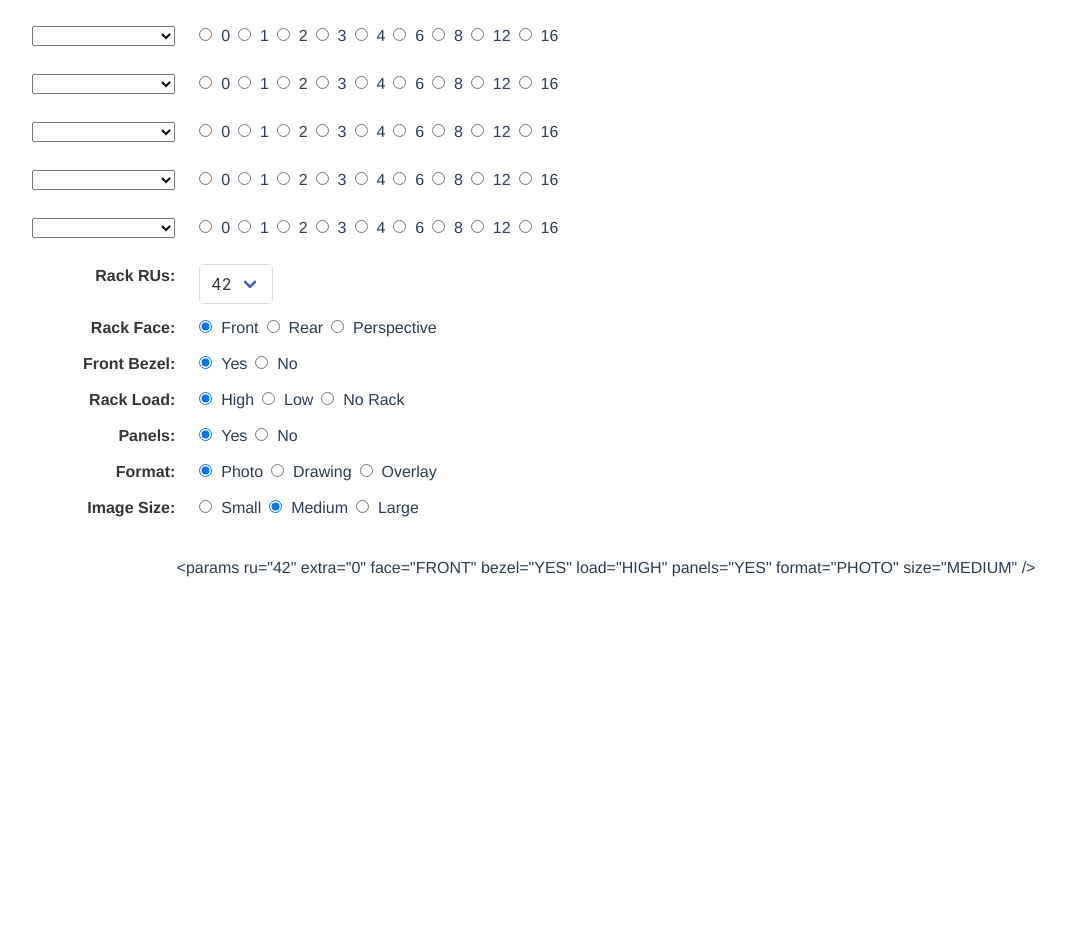
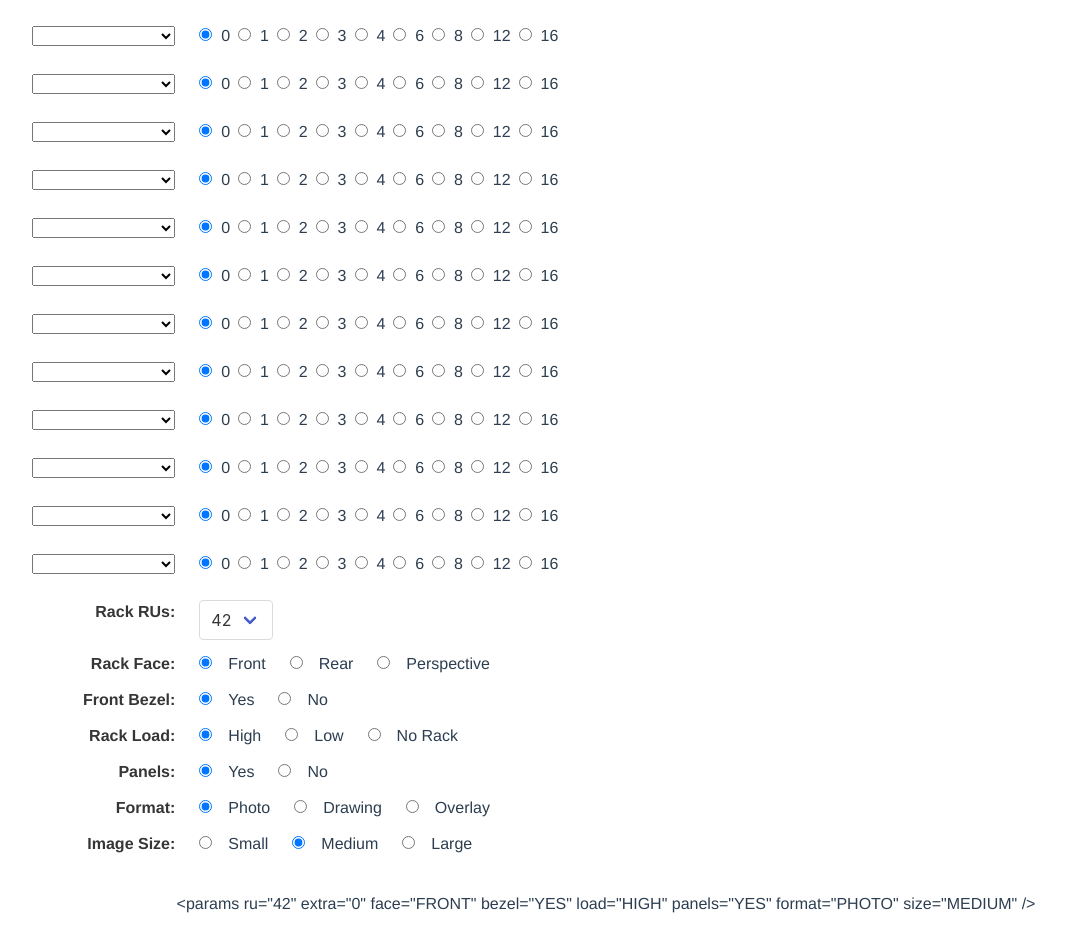
Before and after one commit to itodddev/ucs-components, a Vue app: page / in a window 1280 px wide. Shown: the part 204-1132 px from the top of the page, without its empty margins (34-1100 px from the left). Before the commit the page ends 800 px from the top, so only its background shows below. Built offline with nearby package versions, Linux system fonts and the light colour scheme.

Commit message:
Update Parameters & RackItem

```diff
--- a/src/components/Parameters.vue
+++ b/src/components/Parameters.vue
@@ -43,13 +43,13 @@
                     <div class="field is-narrow">
                         <div class="control has-text-centered">
                             <label class="radio">
-                                <input type="radio" name="face" value="FRONT" v-model="rackFace"> &nbsp;Front
+                                <input type="radio" name="face" value="FRONT" v-model="rackFace" /><span class="choicePadding">Front</span>
                             </label>
                             <label class="radio">
-                                <input type="radio" name="face" value="REAR" v-model="rackFace"> &nbsp;Rear
+                                <input type="radio" name="face" value="REAR" v-model="rackFace"/><span class="choicePadding">Rear</span>
                             </label>
                             <label class="radio">
-                                <input type="radio" name="face" value="PERSPECTIVE" v-model="rackFace"> &nbsp;Perspective
+                                <input type="radio" name="face" value="PERSPECTIVE" v-model="rackFace" /><span class="choicePadding">Perspective</span>
                             </label>
                         </div>
                     </div>
@@ -68,10 +68,10 @@
                     <div class="field is-narrow">
                         <div class="control has-text-centered">
                             <label class="radio">
-                                <input type="radio" name="bezl" value="YES" v-model="frontBezel"> &nbsp;Yes
+                                <input type="radio" name="bezl" value="YES" v-model="frontBezel" /><span class="choicePadding">Yes</span>
                             </label>
                             <label class="radio">
-                                <input type="radio" name="bezl" value="NO" v-model="frontBezel"> &nbsp;No
+                                <input type="radio" name="bezl" value="NO" v-model="frontBezel" /><span class="choicePadding">No</span>
                             </label>
                         </div>
                     </div>
@@ -90,13 +90,13 @@
                     <div class="field is-narrow">
                         <div class="control has-text-centered">
                             <label class="radio">
-                                <input type="radio" name="load" value="HIGH" v-model="rackLoad"> &nbsp;High
+                                <input type="radio" name="load" value="HIGH" v-model="rackLoad" /><span class="choicePadding">High</span>
                             </label>
                             <label class="radio">
-                                <input type="radio" name="load" value="LOW" v-model="rackLoad"> &nbsp;Low
+                                <input type="radio" name="load" value="LOW" v-model="rackLoad" /><span class="choicePadding">Low</span>
                             </label>
                             <label class="radio">
-                                <input type="radio" name="load" value="NO" v-model="rackLoad"> &nbsp;No Rack
+                                <input type="radio" name="load" value="NO" v-model="rackLoad" /><span class="choicePadding">No Rack</span>
                             </label>
                         </div>
                     </div>
@@ -115,10 +115,10 @@
                     <div class="field is-narrow">
                         <div class="control has-text-centered">
                             <label class="radio">
-                                <input type="radio" name="pnls" value="YES" v-model="panels"> &nbsp;Yes
+                                <input type="radio" name="pnls" value="YES" v-model="panels" /><span class="choicePadding">Yes</span>
                             </label>
                             <label class="radio">
-                                <input type="radio" name="pnls" value="NO" v-model="panels"> &nbsp;No
+                                <input type="radio" name="pnls" value="NO" v-model="panels" /><span class="choicePadding">No</span>
                             </label>
                         </div>
                     </div>
@@ -137,13 +137,13 @@
                     <div class="field is-narrow">
                         <div class="control has-text-centered">
                             <label class="radio">
-                                <input type="radio" name="format" value="PHOTO" v-model="format"> &nbsp;Photo
+                                <input type="radio" name="format" value="PHOTO" v-model="format" /><span class="choicePadding">Photo</span>
                             </label>
                             <label class="radio">
-                                <input type="radio" name="format" value="DRAWING" v-model="format"> &nbsp;Drawing
+                                <input type="radio" name="format" value="DRAWING" v-model="format" /><span class="choicePadding">Drawing</span>
                             </label>
                             <label class="radio">
-                                <input type="radio" name="format" value="OVERLAY" v-model="format"> &nbsp;Overlay
+                                <input type="radio" name="format" value="OVERLAY" v-model="format" /><span class="choicePadding">Overlay</span>
                             </label>
                         </div>
                     </div>
@@ -151,7 +151,6 @@
             </div>
 
             <div class="field is-horizontal">
-
                 <div class="field-label">
                     <label class="label">Image Size:</label>
                 </div>
@@ -160,13 +159,13 @@
                     <div class="field is-narrow">
                         <div class="control has-text-centered">
                             <label class="radio">
-                                <input type="radio" name="image-size" value="SMALL" v-model="imageSize"> &nbsp;Small
+                                <input type="radio" name="image-size" value="SMALL" v-model="imageSize"/><span class="choicePadding">Small</span>
                             </label>
                             <label class="radio">
-                                <input type="radio" name="image-size" value="MEDIUM" v-model="imageSize"> &nbsp;Medium
+                                <input type="radio" name="image-size" value="MEDIUM" v-model="imageSize" /><span class="choicePadding">Medium</span>
                             </label>
                             <label class="radio">
-                                <input type="radio" name="image-size" value="LARGE" v-model="imageSize"> &nbsp;Large
+                                <input type="radio" name="image-size" value="LARGE" v-model="imageSize" /><span class="choicePadding">Large</span>
                             </label>
                         </div>
                     </div>
@@ -200,54 +199,38 @@ export default {
       return `ru="${this.ruSelection}" extra="0" `;
     },
     buildRackFace() {
-      if (this.rackFace === "FRONT") {
-        return `face="FRONT" `;
-      } else if (this.rackFace === "REAR") {
-        return `face="REAR" `;
-      } else {
+      if (this.rackFace === "FRONT") return `face="FRONT" `;
+      else if (this.rackFace === "REAR") return `face="REAR" `;
+
       return `face="PERSPECTIVE" `;
-      }
     },
     buildFrontBezel() {
-      if (this.frontBezel === "YES") {
-        return `bezel="YES" `;
-      } else {
+      if (this.frontBezel === "YES") return `bezel="YES" `;
+
       return `bezel="NO" `;
-      }
     },
     buildRackLoad() {
-      if (this.rackLoad === "HIGH") {
-        return `load="HIGH" `;
-      } else if (this.rackLoad === "LOW") {
-        return `load="LOW" `;
-      } else {
+      if (this.rackLoad === "HIGH") return `load="HIGH" `;
+      else if (this.rackLoad === "LOW") return `load="LOW" `;
+
       return `load="NO" `;
-      }
     },
     buildRackPanels() {
-      if (this.panels === "YES") {
-        return `panels="YES" `;
-      } else {
+      if (this.panels === "YES") return `panels="YES" `;
+
       return `panels="NO" `;
-      }
     },
     buildImageFormat() {
-      if (this.format === "PHOTO") {
-        return `format="PHOTO" `;
-      } else if (this.format === "DRAWING") {
-        return `format="DRAWING" `;
-      } else {
+      if (this.format === "PHOTO") return `format="PHOTO" `;
+      else if (this.format === "DRAWING") return `format="DRAWING" `;
+
       return `format="OVERLAY" `;
-      }
     },
     buildImageSize() {
-      if (this.imageSize === "SMALL") {
-        return `size="SMALL" `;
-      } else if (this.imageSize === "MEDIUM") {
-        return `size="MEDIUM" `;
-      } else {
+      if (this.imageSize === "SMALL") return `size="SMALL" `;
+      else if (this.imageSize === "MEDIUM") return `size="MEDIUM" `;
+
       return `size="LARGE" `;
-      }
     },
     buildParameterString() {
       return `${this.paramsStart}${this.buildRackUnits}${this.buildRackFace}${
@@ -261,4 +244,8 @@ export default {
 </script>
 
 <style scoped>
+.choicePadding {
+  padding-left: 1em;
+  padding-right: 1em;
+}
 </style>
--- a/src/components/RackItem.vue
+++ b/src/components/RackItem.vue
@@ -72,31 +72,31 @@
                     <div class="field is-narrow">
                         <div class="control has-text-centered">
                             <label class="radio">
-                                <input type="radio" name="equipmentQuantity" value="0" v-model="equipmentQuantity"> &nbsp;0
+                                <input type="radio" :name="row" value="0" v-model="equipmentQuantity"> &nbsp;0
                             </label>
                             <label class="radio">
-                                <input type="radio" name="equipmentQuantity" value="1" v-model="equipmentQuantity"> &nbsp;1
+                                <input type="radio" :name="row" value="1" v-model="equipmentQuantity"> &nbsp;1
                             </label>
                             <label class="radio">
-                                <input type="radio" name="equipmentQuantity" value="2" v-model="equipmentQuantity"> &nbsp;2
+                                <input type="radio" :name="row" value="2" v-model="equipmentQuantity"> &nbsp;2
                             </label>
                             <label class="radio">
-                                <input type="radio" name="equipmentQuantity" value="3" v-model="equipmentQuantity"> &nbsp;3
+                                <input type="radio" :name="row" value="3" v-model="equipmentQuantity"> &nbsp;3
                             </label>
                             <label class="radio">
-                                <input type="radio" name="equipmentQuantity" value="4" v-model="equipmentQuantity"> &nbsp;4
+                                <input type="radio" :name="row" value="4" v-model="equipmentQuantity"> &nbsp;4
                             </label>
                             <label class="radio">
-                                <input type="radio" name="equipmentQuantity" value="6" v-model="equipmentQuantity"> &nbsp;6
+                                <input type="radio" :name="row" value="6" v-model="equipmentQuantity"> &nbsp;6
                             </label>
                             <label class="radio">
-                                <input type="radio" name="equipmentQuantity" value="8" v-model="equipmentQuantity"> &nbsp;8
+                                <input type="radio" :name="row" value="8" v-model="equipmentQuantity"> &nbsp;8
                             </label>
                             <label class="radio">
-                                <input type="radio" name="equipmentQuantity" value="12" v-model="equipmentQuantity"> &nbsp;12
+                                <input type="radio" :name="row" value="12" v-model="equipmentQuantity"> &nbsp;12
                             </label>
                             <label class="radio">
-                                <input type="radio" name="equipmentQuantity" value="16" v-model="equipmentQuantity"> &nbsp;16
+                                <input type="radio" :name="row" value="16" v-model="equipmentQuantity"> &nbsp;16
                             </label>
                         </div>
                     </div>
@@ -109,8 +109,11 @@
 <script>
 export default {
   name: "RackItem",
+  props: ["row"],
   data() {
     return {
+      equipmentSelect: "",
+      equipmentQuantity: 0
     };
   }
 };
--- a/src/views/Home.vue
+++ b/src/views/Home.vue
@@ -1,14 +1,21 @@
 <template>
   <div class="home">
 
-    <RackItem />
-    <RackItem />
-    <RackItem />
-    <RackItem />
-    <RackItem />
-    <RackItem />
-    <RackItem />
-    <RackItem />
+    <RackItem row="1" />
+    <RackItem row="2" />
+    <RackItem row="3" />
+    <RackItem row="4" />
+    <RackItem row="5" />
+    <RackItem row="6" />
+    <RackItem row="7" />
+    <RackItem row="8" />
+    <RackItem row="9" />
+    <RackItem row="10" />
+    <RackItem row="11" />
+    <RackItem row="12" />
+    <RackItem row="13" />
+    <RackItem row="14" />
+    <RackItem row="15" />
 
     <Parameters />
 
```
Lines whose indentation alone changed are shown as unchanged.
